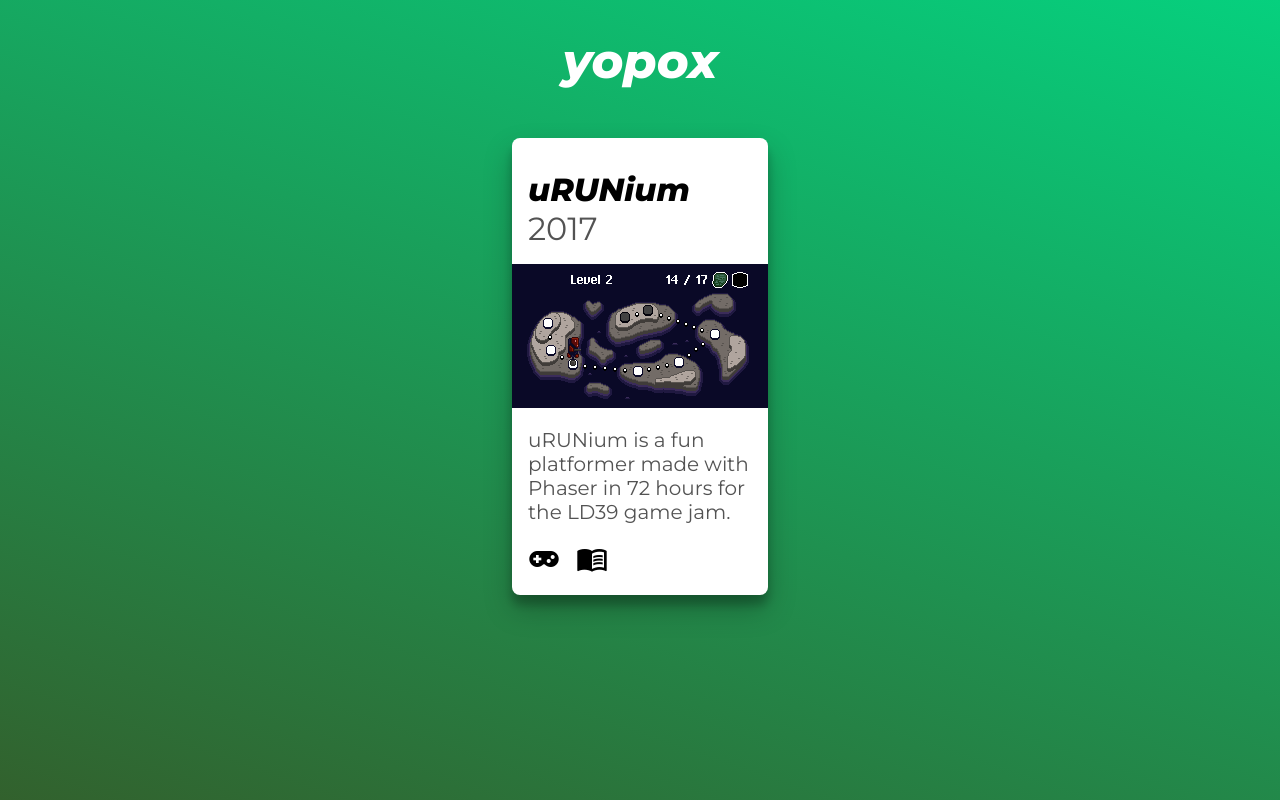
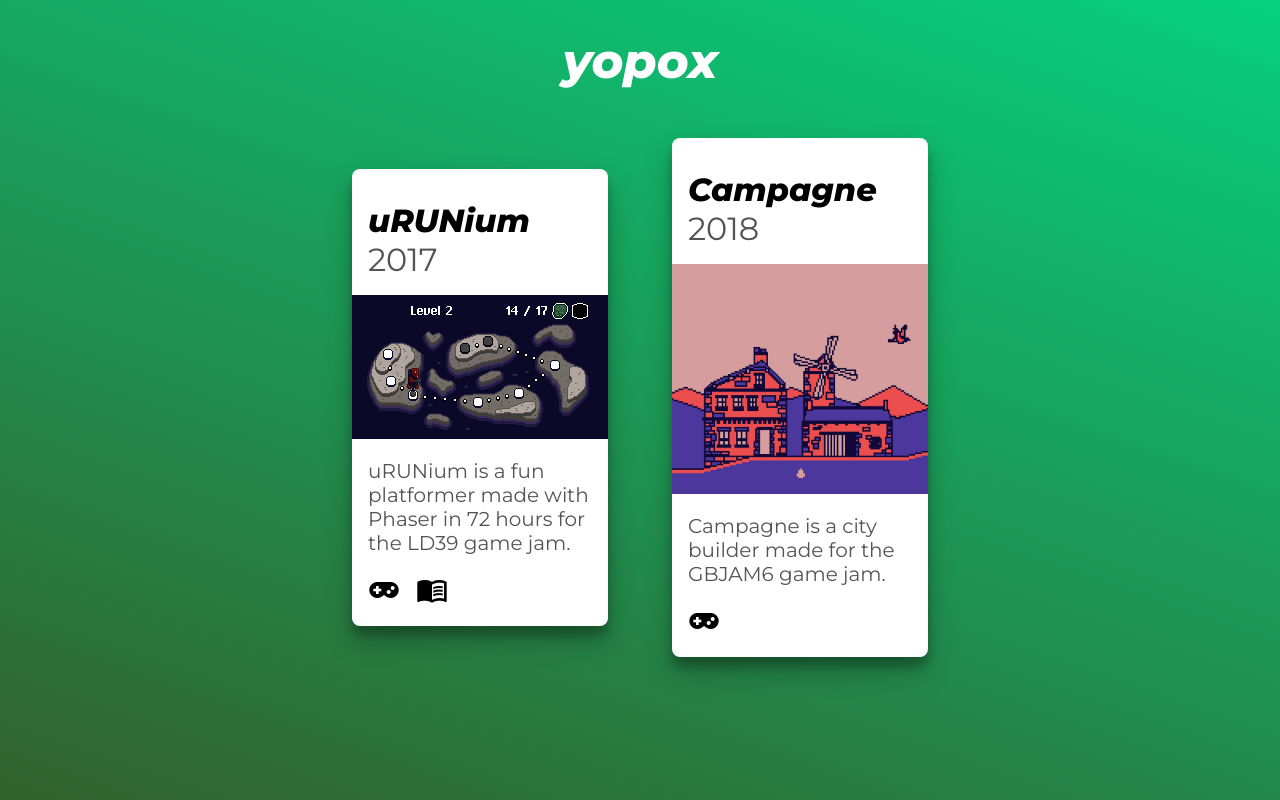
Before and after one commit to YoPox/blog, a website: page games/index.html in a window 1280 px wide. Drawn offline with nearby package versions, Linux system fonts and the light colour scheme; files that its build step writes are made by us from their sources.

Commit message:
:newspaper: Added the latest game

```diff
--- a/games/index.html
+++ b/games/index.html
@@ -34,6 +34,21 @@
         </div>
     </div>
 
+    <div class="card">
+        <div class="name">Campagne</div>
+        <div class="year">2018</div>
+        <img src="../assets/campagne.png" alt="">
+        <div class="desc">Campagne is a city builder made for the GBJAM6 game jam.</div>
+        <div class="icons">
+            <a href="https://yopox.itch.io/campagne">
+                <i class="mdi mdi-gamepad-variant"></i>
+            </a>
+            <a href="https://github.com/yopox/GBJAM6">
+                <i class="mdi mdi-github-circle"></i>
+            </a>
+        </div>
+    </div>
+
 </body>
 
 </html>
```
Also changed, not shown: assets/campagne.png (added).
